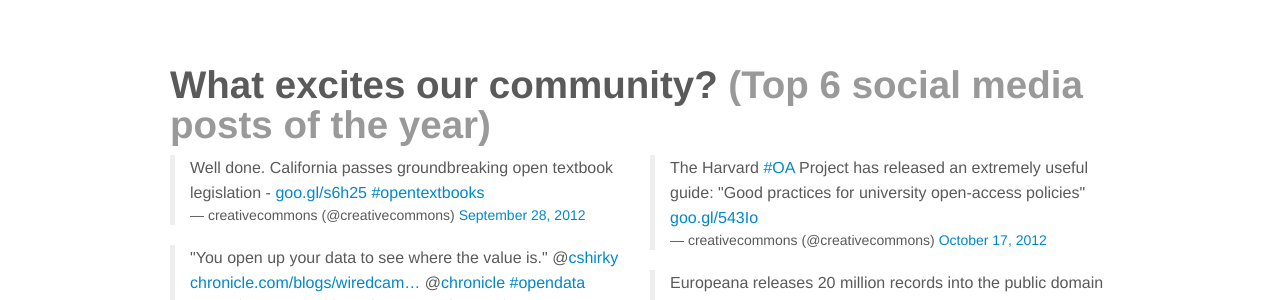
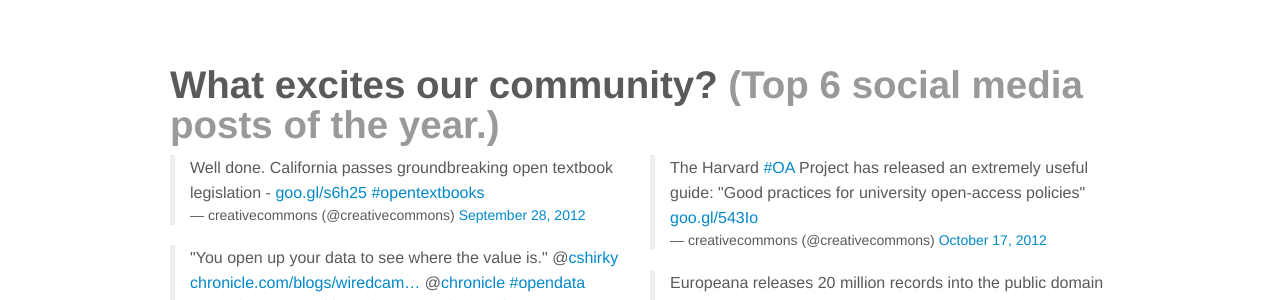
Before and after one commit to christopheradams/cc10, a Jekyll site: the page built from _posts/2012-12-05-excites-our-community.html, in a window 1280 px wide. Shown: the part 965-1265 px from the top of the page. Built offline with Jekyll 4.4.1, drawn with Linux system fonts in a browser that asks for light colours; nearby versions of some CDN libraries; comment, search, counter and statistics services are not loaded.

Commit message:
Punctuation.

```diff
--- a/_posts/2012-12-05-excites-our-community.html
+++ b/_posts/2012-12-05-excites-our-community.html
@@ -3,7 +3,7 @@
 layout: post
 ---
 
-<h1>What excites our community? <span class="muted">(Top 6 social media posts of the year)</span></h1>
+<h1>What excites our community? <span class="muted">(Top 6 social media posts of the year.)</span></h1>
 
 <div class="row" id="tweets">
 
--- a/_posts/2012-12-12-hundreds-of-stories.html
+++ b/_posts/2012-12-12-hundreds-of-stories.html
@@ -9,7 +9,7 @@
 
 <div id="textbooks">
 
-	<h1><span class="muted">Textbooks may be printed and distributed at nominal cost</span></h1>
+	<h1><span class="muted">Textbooks may be printed and distributed at nominal cost.</span></h1>
 
 	<p class="lead">In Poland and South Africa students may download textbooks (that include videos and presentations) for free.  In <a href="http://creativecommons.pl/2012/04/digital-school-program-with-open-textbooks-approved-by-polish-government/">Poland</a> free digital textbooks will be provided to primary schools as part of a 'Digital Schools' program.  The program also aims to create a national repository of training materials.  The South African government has printed and distributed more than 2.4 million physical copies of <a href="http://www.timeslive.co.za/local/2012/03/18/free-textbooks-project-helps-sa">Siyavula</a> textbooks at nominal cost. Each item costs roughly 40 rand, or 26 percent the cost of a traditional textbook.  Both projects use CC licenses. Similar initiatives are underway in <a href="http://creativecommons.org/weblog/entry/34566">British Columbia</a> (Canada) and <a href="http://creativecommons.org/weblog/entry/34288">California</a> (USA).</p>
 
--- a/_posts/2012-12-14-cc-licenses-underpin.html
+++ b/_posts/2012-12-14-cc-licenses-underpin.html
@@ -3,7 +3,7 @@
 layout: post
 ---
 
-<h1>Creative Commons licenses underpin collaboration and remixing of materials</h1>
+<h1>Creative Commons licenses underpin collaboration and remixing of materials.</h1>
 
 <div class="row" style="margin-top: 50px;" id="underpins">
 
```
